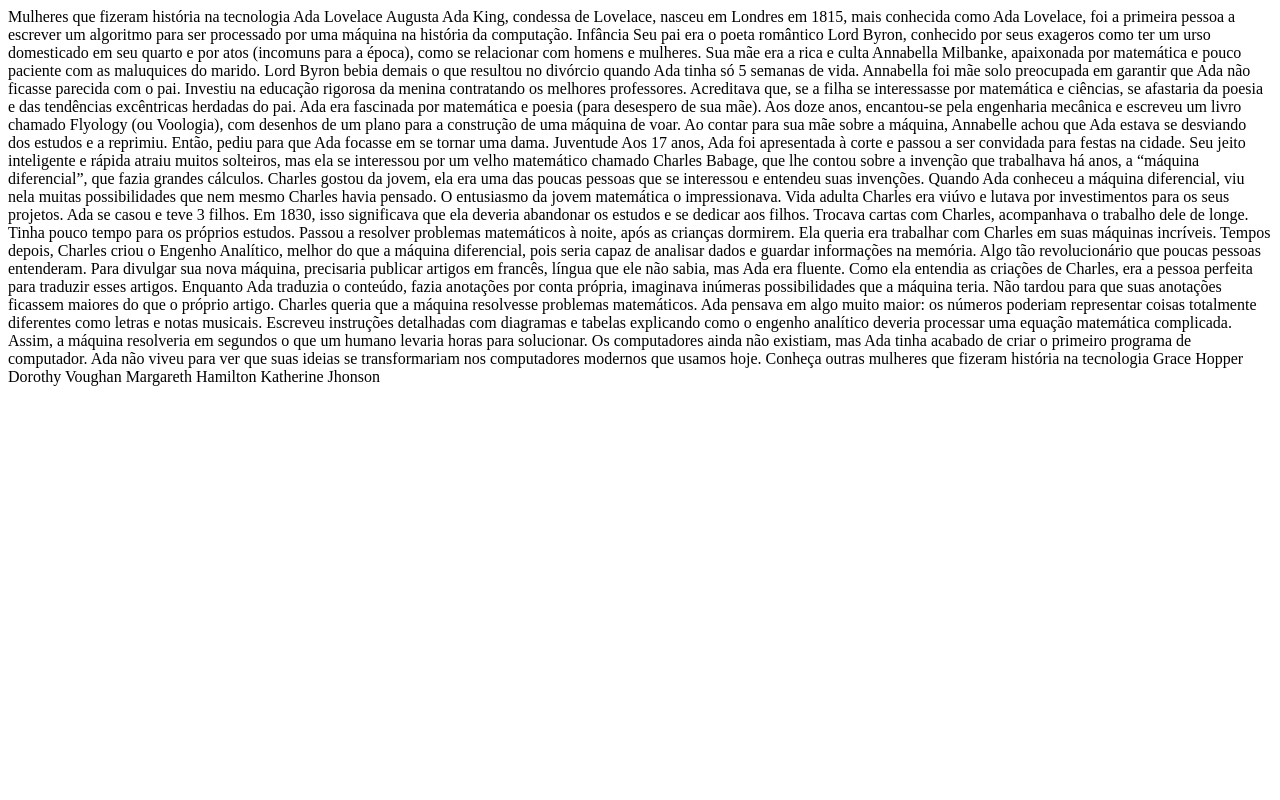
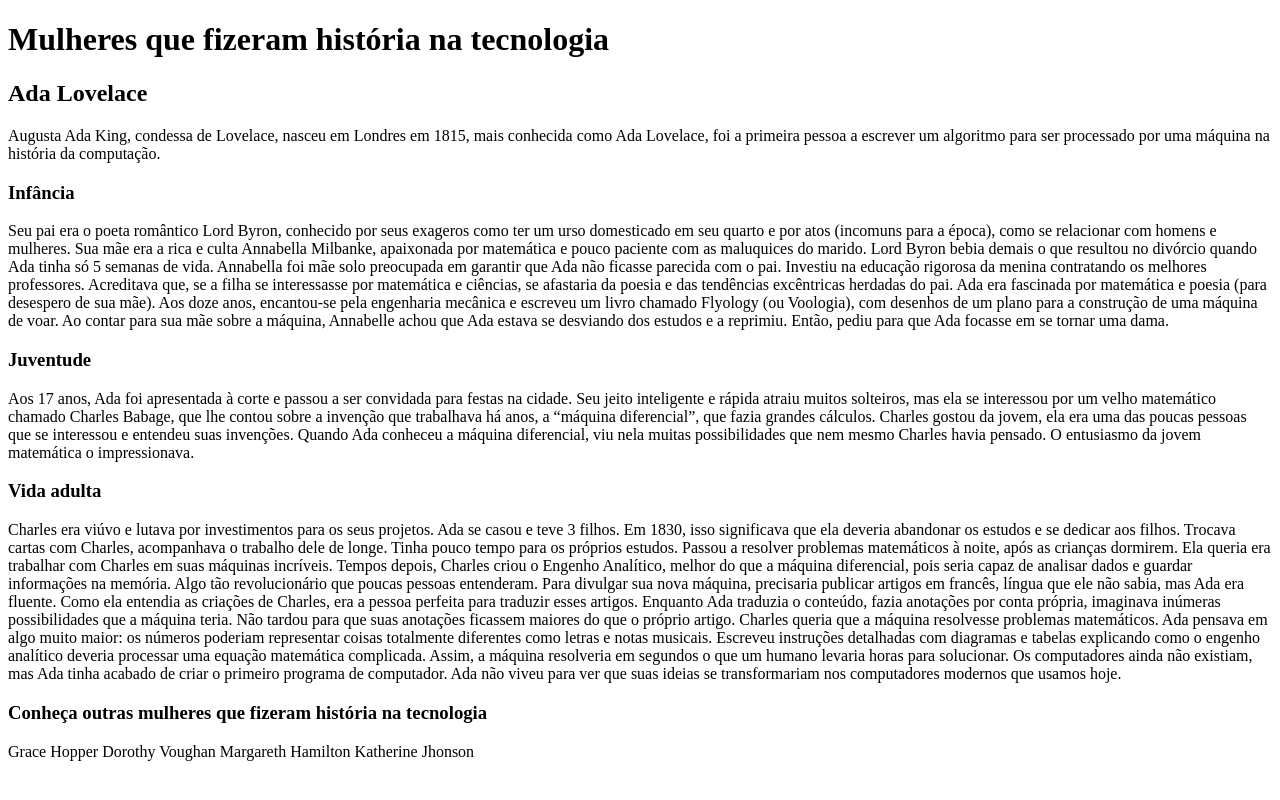
Before and after one commit to RaizaCirne/site-ada-lovelace, a plain HTML site: page index.html in a window 1280 px wide. Drawn offline with Linux system fonts and the light colour scheme.

Commit message:
Inserindo tags de título ao html - h1, h2 e h3

```diff
--- a/index.html
+++ b/index.html
@@ -7,15 +7,15 @@
     <title>Ada Lovelace</title>
 </head>
 <body>
-Mulheres que fizeram história na tecnologia
+<h1>Mulheres que fizeram história na tecnologia</h1>
 
-Ada Lovelace
+<h2>Ada Lovelace</h2>
 
 Augusta Ada King, condessa de Lovelace, nasceu em Londres em 1815, mais conhecida como Ada
 Lovelace, foi a primeira pessoa a escrever um algoritmo para ser processado por uma máquina na história da
 computação.
 
-Infância
+<h3>Infância</h3>
 
 Seu pai era o poeta romântico Lord Byron, conhecido por seus exageros como ter um urso domesticado em
 seu quarto e por atos (incomuns para a época), como se relacionar com homens e mulheres. Sua mãe era a
@@ -31,7 +31,7 @@ engenharia mecânica e escreveu um livro chamado Flyology (ou Voologia), com des
 a construção de uma máquina de voar. Ao contar para sua mãe sobre a máquina, Annabelle achou que Ada
 estava se desviando dos estudos e a reprimiu. Então, pediu para que Ada focasse em se tornar uma dama.
 
-Juventude
+<h3>Juventude</h3>
 
 Aos 17 anos, Ada foi apresentada à corte e passou a ser convidada para festas na cidade. Seu jeito inteligente
 e rápida atraiu muitos solteiros, mas ela se interessou por um velho matemático chamado Charles Babage,
@@ -41,7 +41,7 @@ Charles gostou da jovem, ela era uma das poucas pessoas que se interessou e ente
 Quando Ada conheceu a máquina diferencial, viu nela muitas possibilidades que nem mesmo Charles havia
 pensado. O entusiasmo da jovem matemática o impressionava.
 
-Vida adulta
+<h3>Vida adulta</h3>
 
 Charles era viúvo e lutava por investimentos para os seus projetos. Ada se casou e teve 3 filhos. Em 1830,
 isso significava que ela deveria abandonar os estudos e se dedicar aos filhos. Trocava cartas com Charles,
@@ -65,7 +65,7 @@ solucionar. Os computadores ainda não existiam, mas Ada tinha acabado de criar
 computador. Ada não viveu para ver que suas ideias se transformariam nos computadores modernos que
 usamos hoje.
 
-Conheça outras mulheres que fizeram história na tecnologia
+<h3>Conheça outras mulheres que fizeram história na tecnologia</h3>
 
 Grace Hopper
 Dorothy Voughan
```
